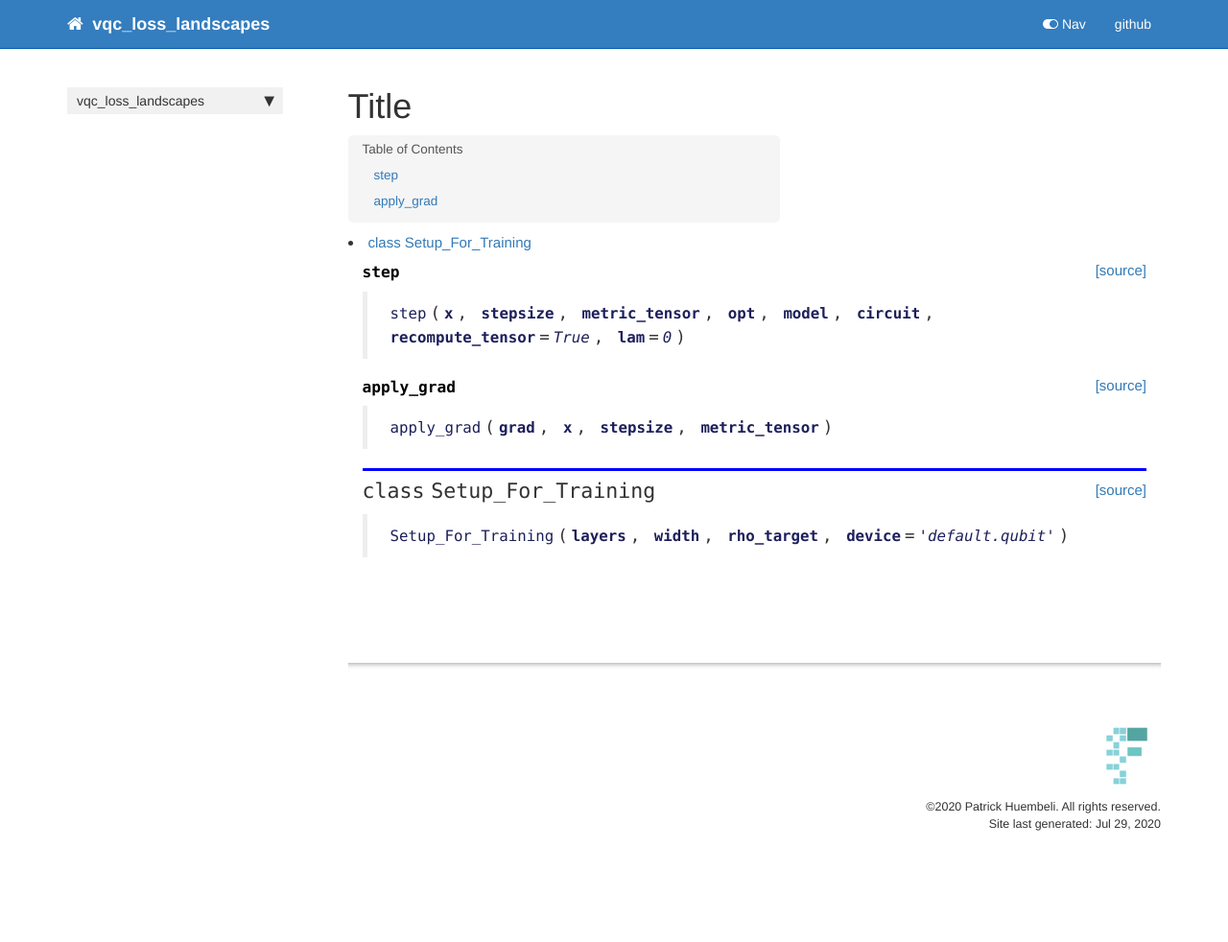
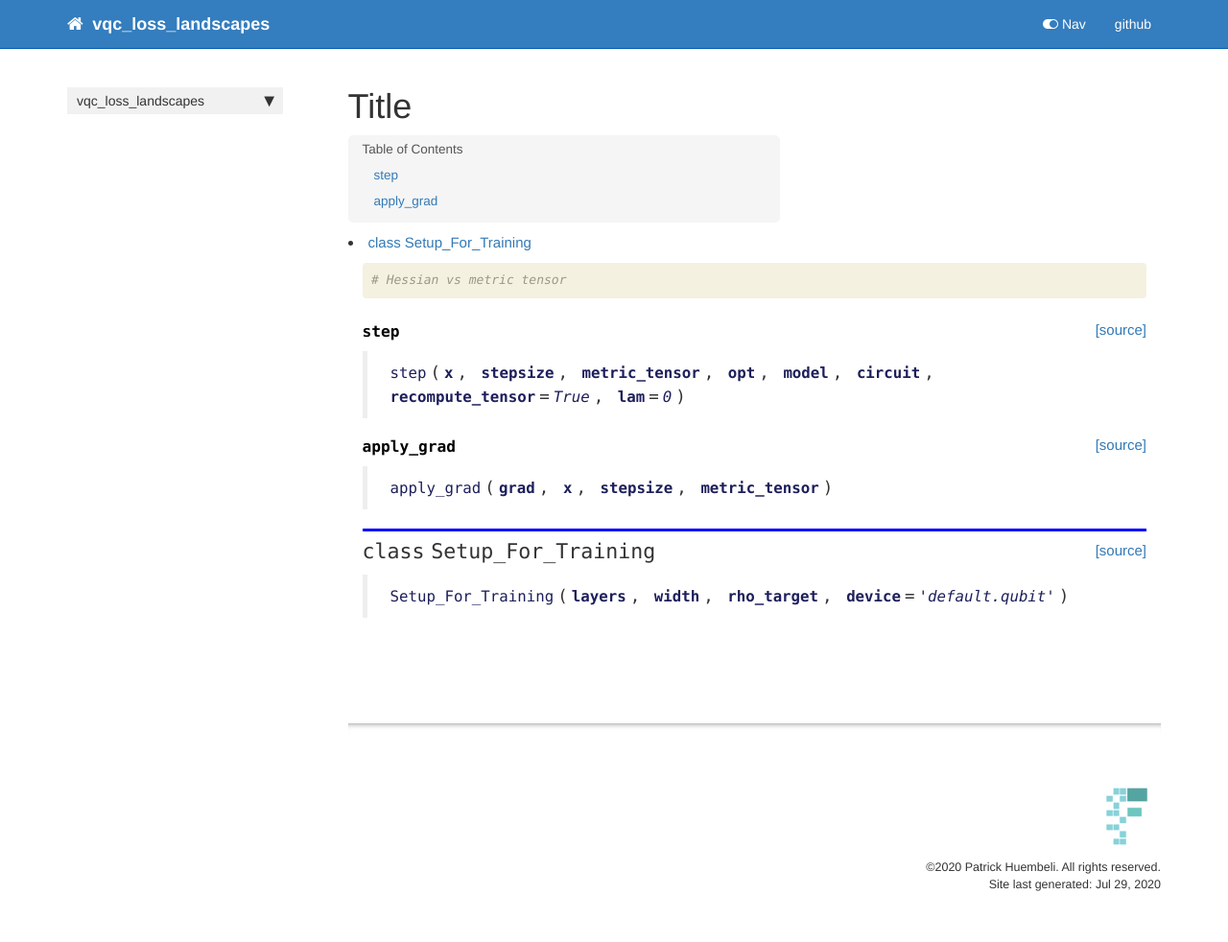
Before and after one commit to PatrickHuembeli/vqc_loss_landscapes, a Jekyll site: the page built from docs/hess_vs_metrictensor.html, in a window 1280 px wide. Shown: the whole page at 96% size. Built offline with Jekyll 4.4.1, drawn with Linux system fonts in a browser that asks for light colours; nearby versions of some CDN libraries; comment, search, counter and statistics services are not loaded; before the commit the page ends 919 px from its top, so only the background shows below that.

```diff
--- a/docs/hess_vs_metrictensor.html
+++ b/docs/hess_vs_metrictensor.html
@@ -23,6 +23,23 @@
     {% raw %}
 
 <div class="cell border-box-sizing code_cell rendered">
+
+</div>
+    {% endraw %}
+
+    {% raw %}
+
+<div class="cell border-box-sizing code_cell rendered">
+<div class="input">
+
+<div class="inner_cell">
+    <div class="input_area">
+<div class=" highlight hl-ipython3"><pre><span></span><span class="c1"># Hessian vs metric tensor</span>
+</pre></div>
+
+    </div>
+</div>
+</div>
 
 </div>
     {% endraw %}
```
